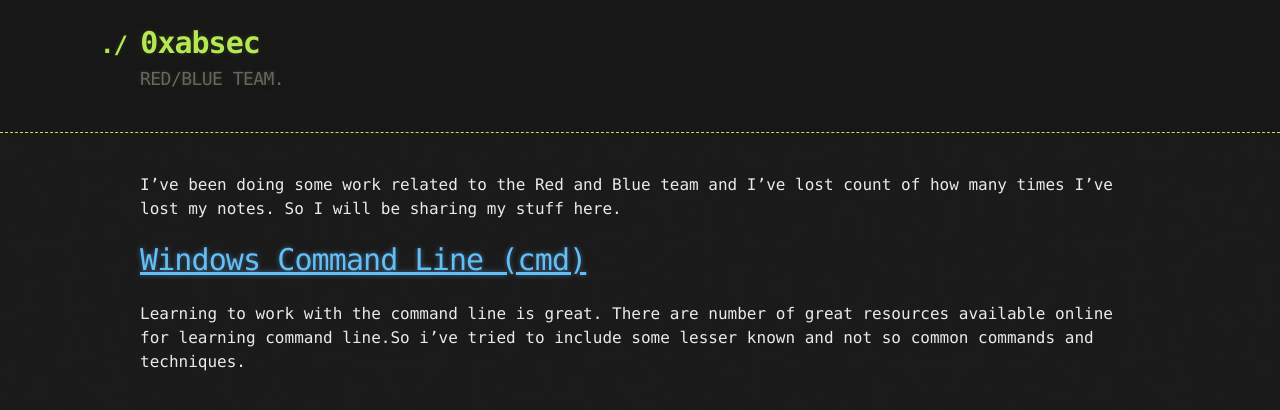
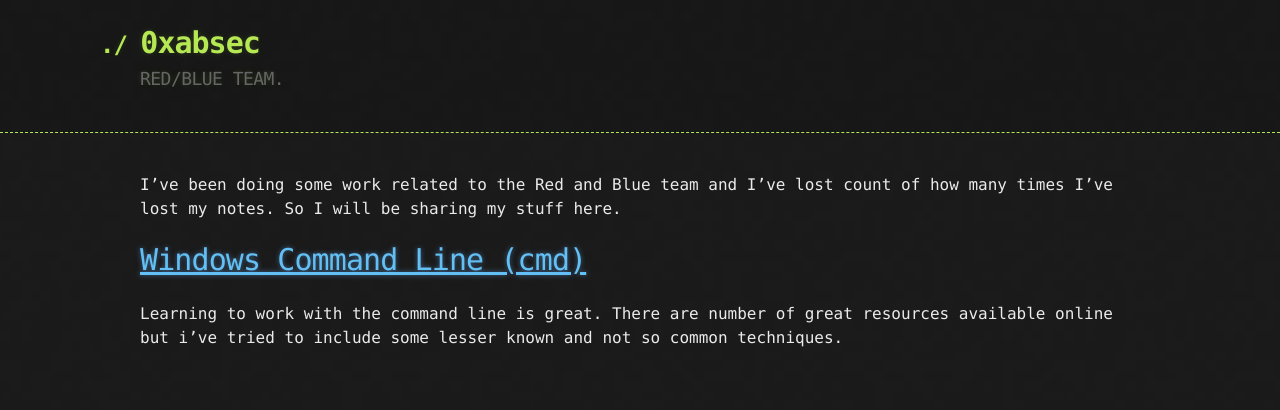
Before and after one commit to 0xabsec/0xabsec.github.io, a Jekyll site: the page built from index.md, in a window 1280 px wide. Shown: the top 410 px of the page. Built offline with Jekyll 4.4.1, drawn with Linux system fonts in a browser that asks for light colours.

Commit message:
initial commit

```diff
--- a/index.md
+++ b/index.md
@@ -5,4 +5,4 @@ I've been doing some work related to the Red and Blue team and I've lost count o
 
 # [Windows Command Line (cmd)](./cmd.html)
 
-Learning to work with the command line is great. There are number of great resources available online for learning command line.So i've tried to include some lesser known and not so common commands and techniques.
+Learning to work with the command line is great. There are number of great resources available online but i've tried to include some lesser known and not so common techniques.
```
